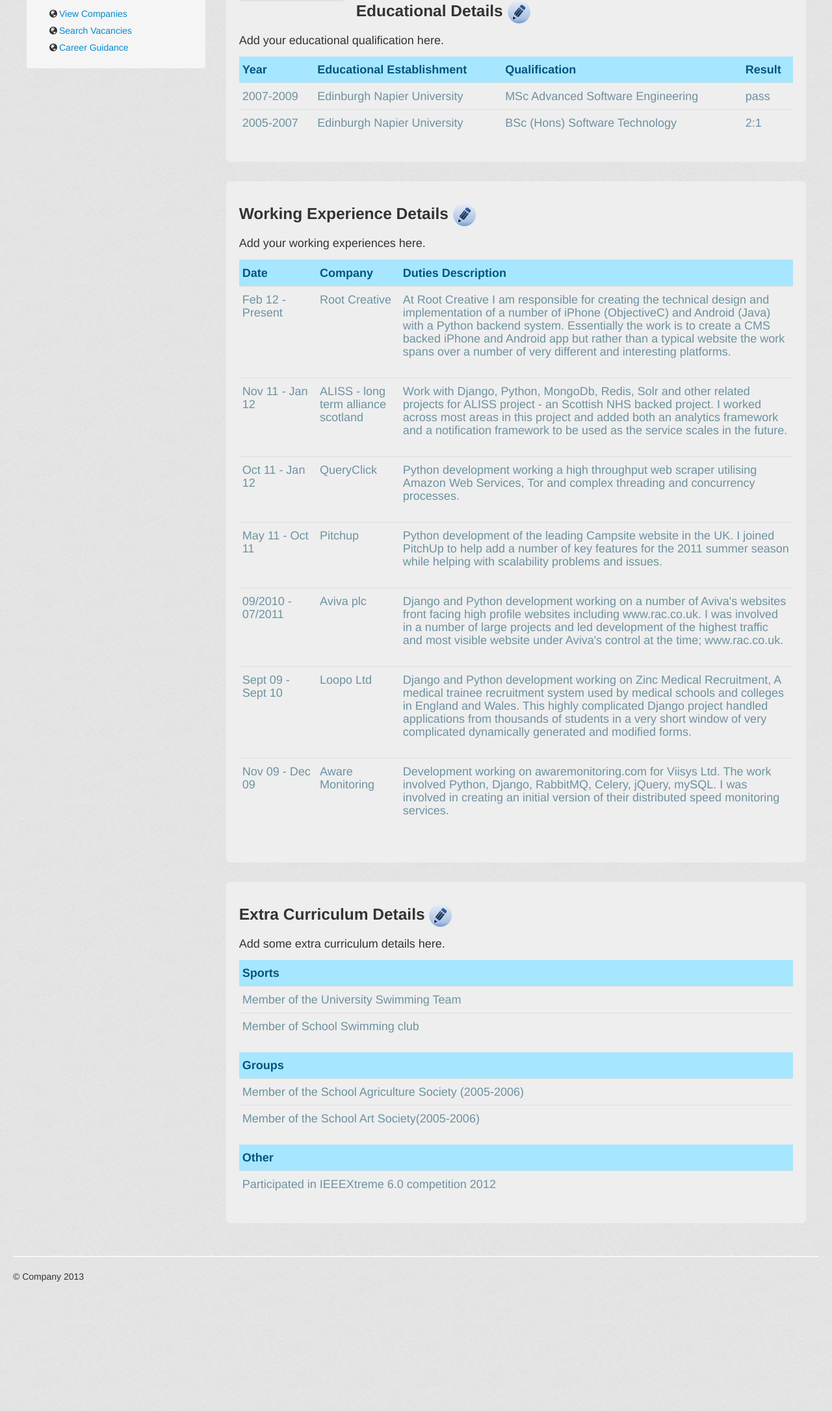
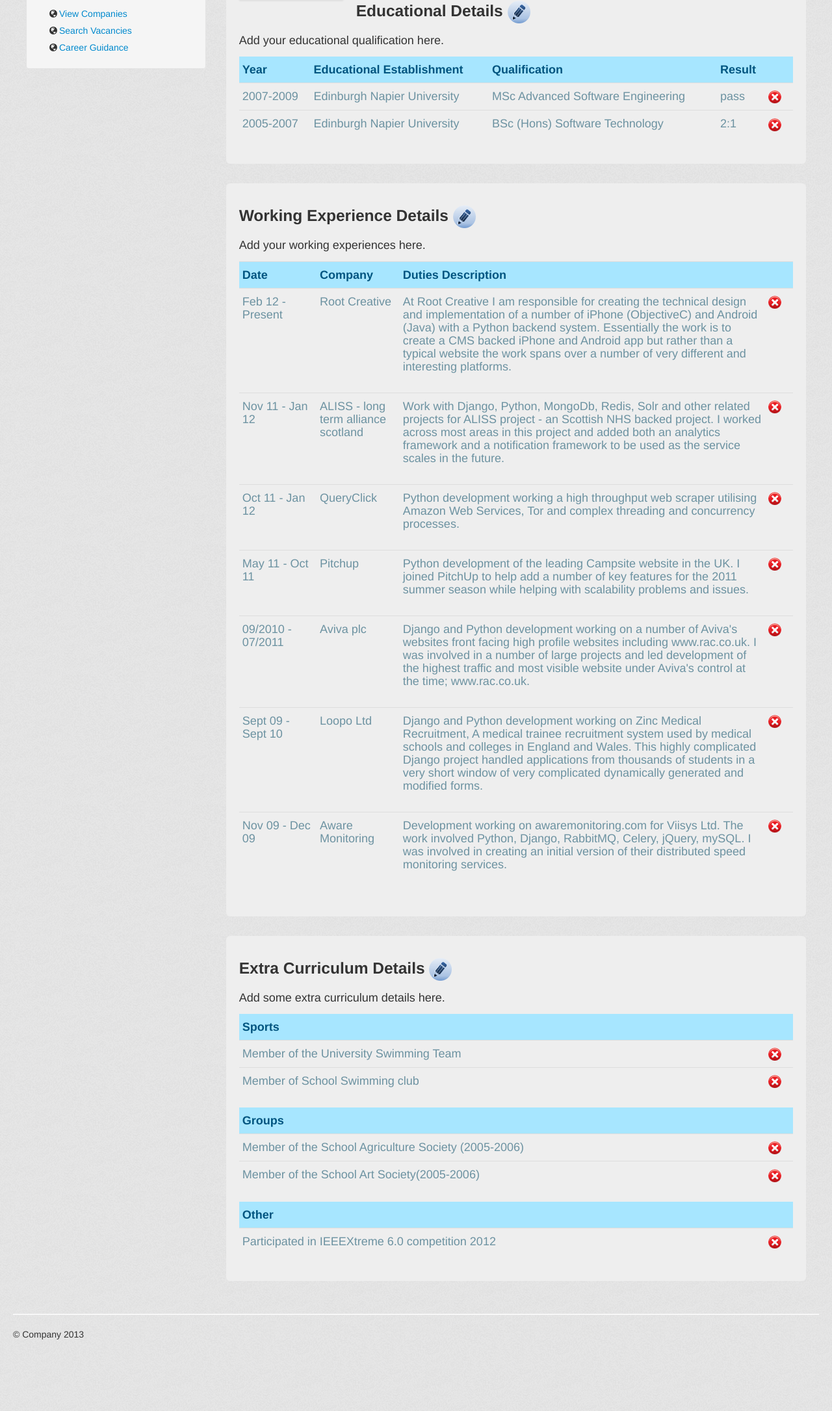
Before and after one commit to HawkEyeSL/YouthJobs, a Django app: template youthjob/templates/profile.html in a window 1280 px wide. Shown: the part 263-2434 px from the top of the page at 65% size. Before the commit the page ends 2235 px from the top, so only its background shows below. Run offline with Django 3.2, Linux system fonts and the light colour scheme; the template is opened without the code that fills it, so the values that code supplies are empty; parts of the project's set-up code (start-up, migrations or seed data) failed here and were passed over; some libraries are stand-ins or nearby versions.

Commit message:
added the delete image in profile

```diff
--- a/youthjob/templates/profile.html
+++ b/youthjob/templates/profile.html
@@ -53,6 +53,7 @@
                         <th>Educational Establishment</th>
                         <th>Qualification</th>
                         <th>Result</th>
+                        <th style="width:5%"></th>
                     </tr>
                 </thead>
                 <tbody>
@@ -61,12 +62,14 @@
                     <td>Edinburgh Napier University</td>
                     <td>MSc Advanced Software Engineering</td>
                     <td>pass</td>
+                    <td style="width:5%"><img src="/static/images/delBtn.png" width="20"/></td>
                 </tr>
                 <tr>
                     <td>2005-2007</td>
                     <td>Edinburgh Napier University</td>
                     <td>BSc (Hons) Software Technology</td>
                     <td>2:1</td>
+                    <td style="width:5%"><img src="/static/images/delBtn.png" width="20"/></td>
                 </tr>
                 </tbody>
             </table>
@@ -83,7 +86,8 @@
                 <tbody><tr>
                     <th style="width:14%">Date</th>
                     <th style="width:15%">Company</th>
-                    <th style="width:71%">Duties Description</th>
+                    <th style="width:66%">Duties Description</th>
+                    <th style="width:5%"></th>
                 </tr>
                 <tr>
                     <td>Feb 12 - Present</td>
@@ -96,6 +100,7 @@
                         a typical website the work spans over a number of very different
                         and interesting platforms. <br><br>
                     </td>
+                    <td style="width:5%"><img src="/static/images/delBtn.png" width="20"/></td>
                 </tr>
                 <tr>
                     <td>Nov 11 - Jan 12</td>
@@ -107,6 +112,7 @@
                         analytics framework and a notification framework to be used as
                         the service scales in the future. <br><br>
                     </td>
+                    <td style="width:5%"><img src="/static/images/delBtn.png" width="20"/></td>
                 </tr>
                 <tr>
                     <td>Oct 11 - Jan 12</td>
@@ -116,6 +122,7 @@
                         Amazon Web Services, Tor and complex threading and concurrency
                         processes.<br><br>
                     </td>
+                    <td style="width:5%"><img src="/static/images/delBtn.png" width="20"/></td>
                 </tr>
                 <tr>
                     <td>May 11 - Oct 11</td>
@@ -126,6 +133,7 @@
                         summer season while helping with scalability problems and issues.
                         <br><br>
                     </td>
+                    <td style="width:5%"><img src="/static/images/delBtn.png" width="20"/></td>
                 </tr>
                 <tr>
                     <td>09/2010 - 07/2011</td>
@@ -137,6 +145,7 @@
                         led development of the highest traffic and most visible website
                         under Aviva's control at the time; www.rac.co.uk.<br><br>
                     </td>
+                    <td style="width:5%"><img src="/static/images/delBtn.png" width="20"/></td>
                 </tr>
                 <tr>
                     <td>Sept 09 - Sept 10</td>
@@ -149,6 +158,7 @@
                         short window of very complicated dynamically generated and
                         modified forms.<br><br>
                     </td>
+                    <td style="width:5%"><img src="/static/images/delBtn.png" width="20"/></td>
                 </tr>
                 <tr>
                     <td>Nov 09 - Dec 09</td>
@@ -159,6 +169,7 @@
                         was involved in creating an initial version of their distributed
                         speed monitoring services.<br><br>
                     </td>
+                    <td style="width:5%"><img src="/static/images/delBtn.png" width="20"/></td>
                 </tr>
             </tbody>
         </table>
@@ -175,14 +186,17 @@
                 <thead>
                     <tr>
                         <th>Sports</th>
+                        <th style="width:5%"></th>
                     </tr>
                 </thead>
                 <tbody>
                 <tr>
                     <td>Member of the University Swimming Team</td>
+                    <td style="width:5%"><img src="/static/images/delBtn.png" width="20"/></td>
                 </tr>
                 <tr>
                     <td>Member of School Swimming club</td>
+                    <td style="width:5%"><img src="/static/images/delBtn.png" width="20"/></td>
                 </tr>
                 </tbody>
             </table>
@@ -190,14 +204,17 @@
                 <thead>
                     <tr>
                         <th>Groups</th>
+                        <th style="width:5%"></th>
                     </tr>
                 </thead>
                 <tbody>
                 <tr>
                     <td>Member of the School Agriculture Society (2005-2006)</td>
+                    <td style="width:5%"><img src="/static/images/delBtn.png" width="20"/></td>
                 </tr>
                 <tr>
                     <td>Member of the School Art Society(2005-2006)</td>
+                    <td style="width:5%"><img src="/static/images/delBtn.png" width="20"/></td>
                 </tr>
                 </tbody>
             </table>
@@ -205,11 +222,13 @@
                 <thead>
                     <tr>
                         <th>Other</th>
+                        <th style="width:5%"></th>
                     </tr>
                 </thead>
                 <tbody>
                 <tr>
                     <td>Participated in IEEEXtreme 6.0 competition 2012</td>
+                    <td style="width:5%"><img src="/static/images/delBtn.png" width="20"/></td>
                 </tr>
                 </tbody>
             </table>
```
Also changed, not shown: youthjob/static/images/delBtn.png (added).
